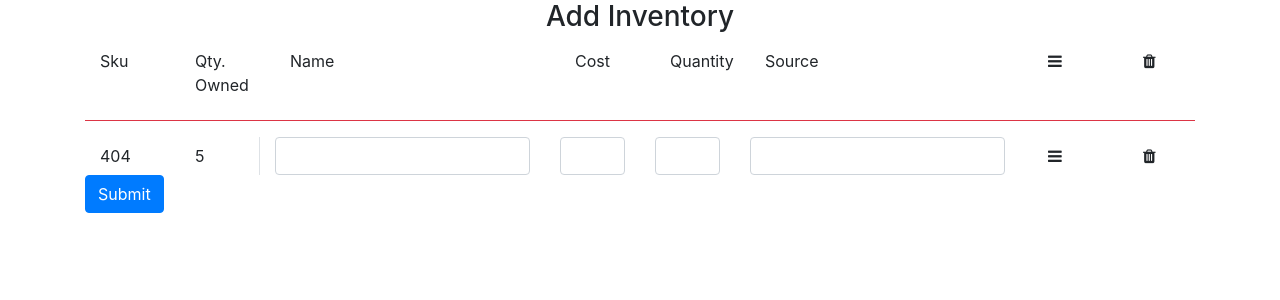
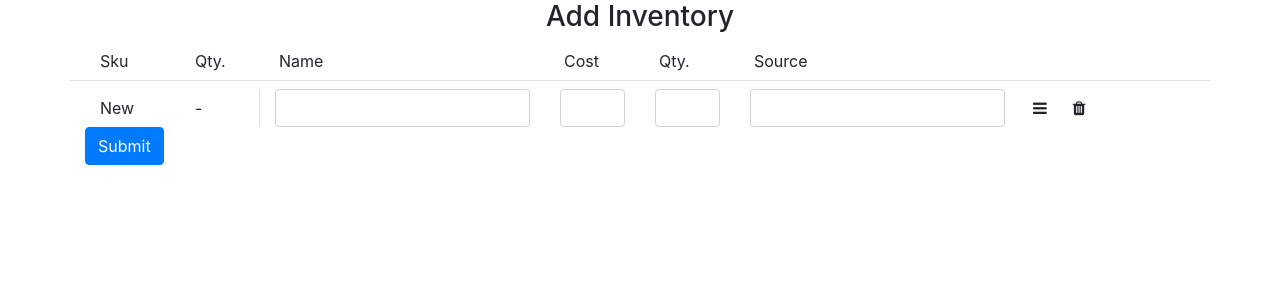
Before and after one commit to JustAPyro/IMSOnline, a Flask app: page /add_inventory in a window 1280 px wide. Shown: the part 56-356 px from the top of the page. Run offline with Flask 2, Linux system fonts and the light colour scheme; the visitor is signed in with stand-in values (Sample User, id 1); some libraries are stand-ins or nearby versions.

Commit message:
Added base location for JS scripts and attached an empty one to add_inventory.html

```diff
--- /dev/null
+++ b/website/static/add_inventory.js
@@ -0,0 +1 @@
+console.log("Hello")
--- a/website/templates/add_inventory.html
+++ b/website/templates/add_inventory.html
@@ -6,44 +6,34 @@
     <h3 align="center">Add Inventory</h3>
 
     <!-- Headers for the entry columns -->
-    <div class="row g-3">
+    <div class="row g-1 border-bottom mb-2 text-left">
 			<div class = "col-md-1">
 				<label class="col-md-1 col-form-label">Sku</label>
 			</div>
 			<div class = "col-md-1">
-				<label class="col-md-1 col-form-label">Qty. Owned</label>
+				<label class="col-md-1 col-form-label">Qty.</label>
 			</div>
-			<div class="col-md-3">
+			<div class="col-md-3 pl-1">
 				<label class="col-md-3 col-form-label">Name</label>
 			</div>
-			<div class="col-md-1">
+			<div class="col-md-1 pl-1">
 				<label class="col-md-1 col-form-label">Cost</label>
 			</div>
-			<div class="col-md-1">
-				<label class="col-md-1 col-form-label">Quantity</label>
+			<div class="col-md-1 pl-1">
+				<label class="col-md-1 col-form-label">Qty.</label>
 			</div>
-			<div class="col-md-3">
+			<div class="col-md-3 pl-1">
 				<label class="col-md-3 col-form-label">Source</label>
-			</div>
-			<div class="col-md-1">
-				<button class="btn"><i class="fa fa-bars"></i></button>
-			</div>
-			<div class="col-md-1">
-				<button class="btn"><i class="fa fa-trash"></i></button>
 			</div>
 		</div>
 
-		<hr class="bg-danger border-2 border-top border-danger">
-
 		<div class="row g-3">
 			<div class = "col-md-1 justify-content-center">
-				<label class="col-md-1 col-form-label">404</label>
+				<label class="col-md-1 col-form-label">New</label>
 			</div>
 			<div class = "col-md-1 justify-content-center border-right">
-				<label class="col-md-1 col-form-label">5</label>
+				<label class="col-md-1 col-form-label">-</label>
 			</div>
-
-
 			<div class="col-md-3">
 				<input class="form-control" />
 			</div>
@@ -56,10 +46,10 @@
 			<div class="col-md-3">
 				<input class="form-control" />
 			</div>
-			<div class="col-md-1">
+			<div class="col-auto p-0">
 				<button class="btn"><i class="fa fa-bars"></i></button>
 			</div>
-			<div class="col-md-1">
+			<div class="col-auto p-0">
 				<button class="btn"><i class="fa fa-trash"></i></button>
 			</div>
 		</div>
@@ -76,3 +66,7 @@
 
 </form>
 {% endblock %}
+
+{% block scripts %}
+ <script type="text/javascript" src="{{ url_for('static', filename='add_inventory.js')}}"></script>
+{% endblock %}
--- a/website/templates/base.html
+++ b/website/templates/base.html
@@ -77,6 +77,9 @@
         {% endblock %}
     </div>
 
+    {% block scripts %}
+    {% endblock %}
+
     <script
             src="https://code.jquery.com/jquery-3.2.1.slim.min.js"
             integrity="sha384-KJ3o2DKtIkvYIK3UENzmM7KCkRr/rE9/Qpg6aAZGJwFDMVNA/GpGFF93hXpG5KkN"
```
